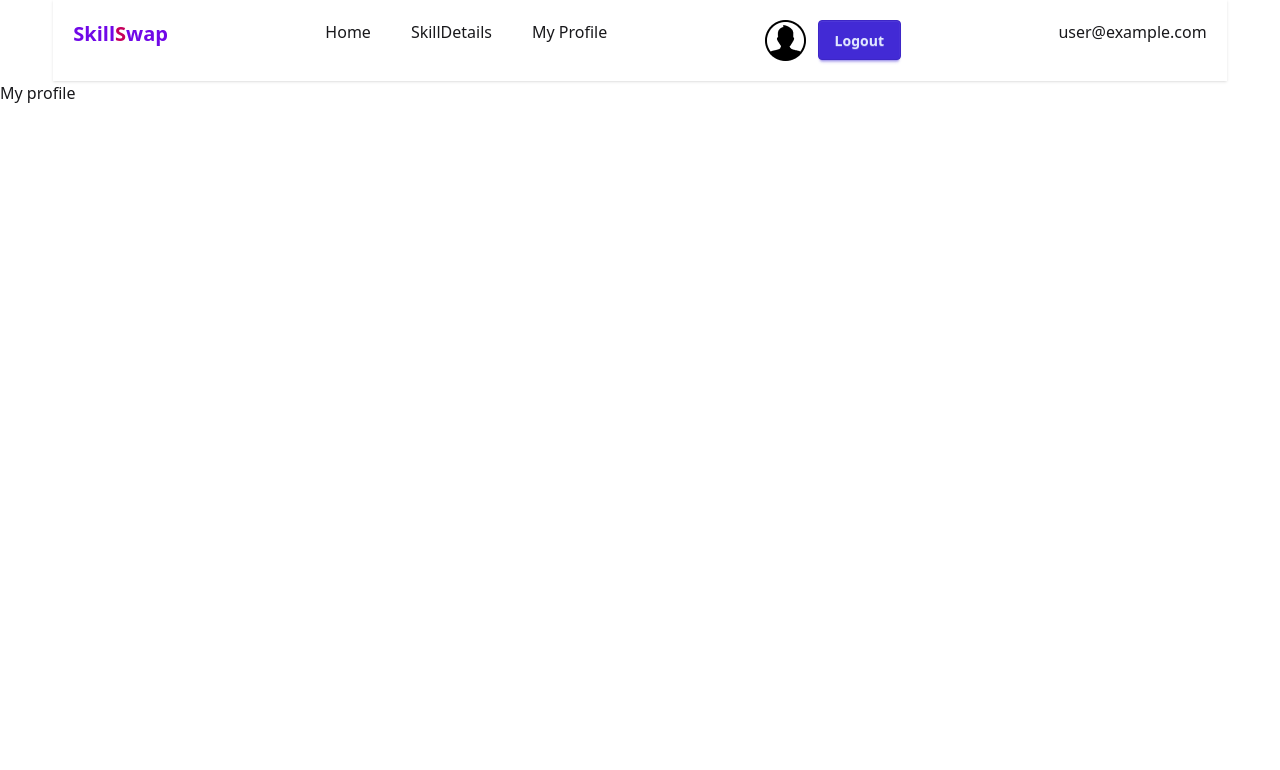
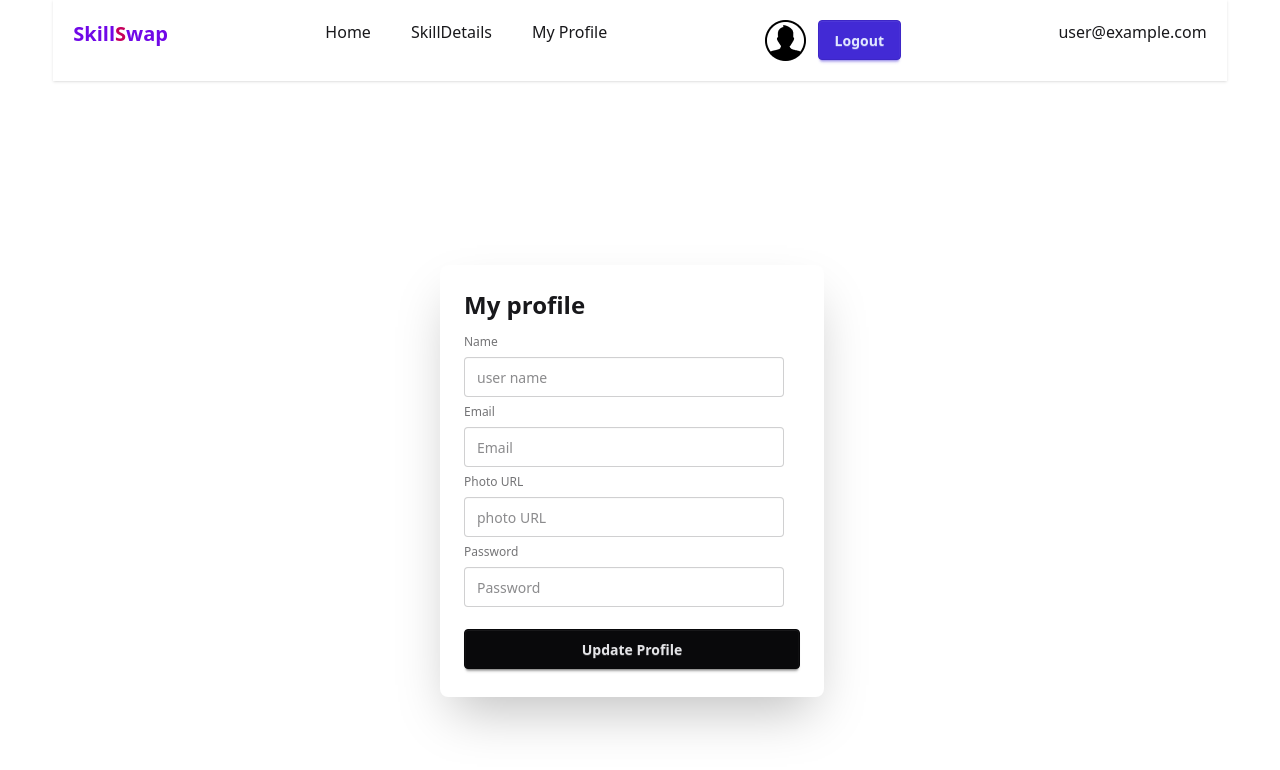
Before and after one commit to lima-akter-p/Assignment-9-Skillswap, a React (Vite) app: page /profile in a window 1280 px wide. Shown: the top 770 px of the page. Built offline with nearby package versions, Linux system fonts and the light colour scheme; no server answers; sample sign-in values are in the browser's storage.

Commit message:
added login functionality

```diff
--- a/src/Pages/MyProfile.jsx
+++ b/src/Pages/MyProfile.jsx
@@ -1,11 +1,44 @@
 import React from 'react';
+
 
 const MyProfile = () => {
     return (
-        <div>
-            <h2>My profile</h2>
+         <div className='flex justify-center min-h-screen items-center'>
+            <div className="hero  min-h-screen">
+                <div className="hero-content flex-col lg:flex-row-reverse">
+                    <div className="text-center lg:text-left">
+
+
+                    </div>
+                    <div className="card bg-base-100 w-600 max-w-sm shrink-0 shadow-2xl">
+                        <form  className="card-body">
+                             <h1 className="text-2xl font-bold">My profile</h1>
+                             <fieldset className="fieldset">
+                            {/* Name */}
+                                <label className="label">Name</label>
+                                <input type="name" name="name" className="input" placeholder="user name" />
+                            {/* email */}
+                                <label className="label">Email</label>
+                                <input type="email" name="email" className="input" placeholder="Email" />
+                            {/* photo */}
+                                <label className="label">Photo URL</label>
+                                <input type="photo" name="photo" className="input" placeholder="photo URL" />
+                                {/* password */}
+                                <label className="label">Password</label>
+                                <input type="password" name="password" className="input" placeholder="Password" />
+
+                                <button type="submit" className="btn btn-neutral mt-4">Update Profile</button>
+
+
+                            </fieldset>
+                        </form>
+                    </div>
+                </div>
+            </div>
+
         </div>
-    );
+
+    )
 };
 
 export default MyProfile;
--- a/src/Router/Router.jsx
+++ b/src/Router/Router.jsx
@@ -35,7 +35,9 @@ import PrivateRouter from "./PrivateRouter";
           },
           {
             path:"/profile",
-            element:<PrivateRouter><MyProfile></MyProfile></PrivateRouter>
+            element:<PrivateRouter>
+              <MyProfile></MyProfile>
+            </PrivateRouter>
           }
         ],
 
```
